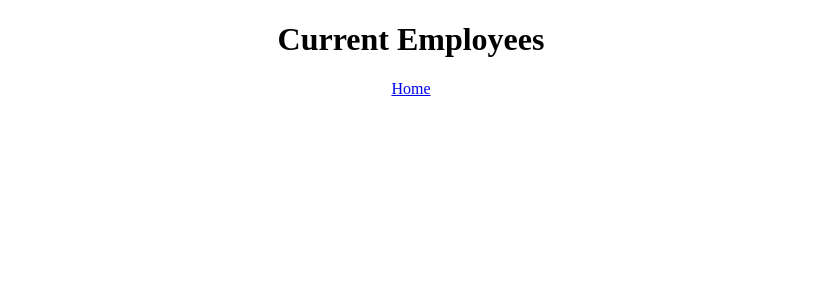
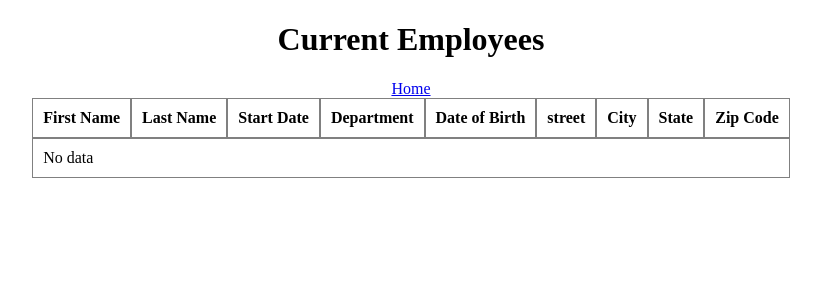
Before and after one commit to Mikgamer/michaelperard_14_14042022, a React (Create React App) app: page /employees in a window 1280 px wide. Shown: the top 300 px of the page, without its empty margins (229-1050 px from the left). Built offline with nearby package versions, Linux system fonts and the light colour scheme.

Commit message:
feat : added tables

```diff
--- a/package.json
+++ b/package.json
@@ -8,6 +8,7 @@
     "@testing-library/jest-dom": "^5.16.4",
     "@testing-library/react": "^13.0.1",
     "@testing-library/user-event": "^13.5.0",
+    "rc-table": "^7.24.1",
     "react": "^18.0.0",
     "react-date-picker": "^8.4.0",
     "react-dom": "^18.0.0",
--- a/src/EmployeeList.js
+++ b/src/EmployeeList.js
@@ -1,12 +1,55 @@
+import React from "react"
+import "./EmployeeList.scss"
+
 import { Link } from "react-router-dom"
+import Table from 'rc-table'
+import { useSelector } from "react-redux"
+
+
+// const Table = (props) => {
+
+//   return (
+//     <table>
+//       <thead>
+//         <tr>
+//           { props.columns.map(columnItem => <th>{columnItem.Header}</th>) }
+//         </tr>
+//       </thead>
+//       <tbody>
+//         { props.data.map( dataItem =>
+//           <tr>
+//             { props.columns.map(columnItem => <td>{dataItem[columnItem.accessor]}</td>) }
+//           </tr>
+//         ) }
+//       </tbody>
+//     </table>
+//   )
+// }
 
 const EmployeeList = () => {
+  const employees = useSelector(state => state.employees)
+
+  const columns = [
+    { title: "First Name",    dataIndex: "firstName",   key: "firstName" },
+    { title: "Last Name",     dataIndex: "lastName",    key: "lastName" },
+    { title: "Start Date",    dataIndex: "startDate",   key: "startDate" },
+    { title: "Department",    dataIndex: "department",  key: "department" },
+    { title: "Date of Birth", dataIndex: "dateOfBirth", key: "dateOfBirth" },
+    { title: "street",        dataIndex: "street",      key: "street" },
+    { title: "City",          dataIndex: "city",        key: "city" },
+    { title: "State",         dataIndex: "state",       key: "state" },
+    { title: "Zip Code",      dataIndex: "zipCode",     key: "zipCode" }
+  ]
+
+  const data = employees
+  console.log(data)
 
   return (
     <div id="employee-div" className="container">
         <h1>Current Employees</h1>
         <table id="employee-table" className="display"></table>
         <Link to="/">Home</Link>
+        <Table columns={columns} data={data} emptyText="No data" />
     </div>
   )
 }
--- /dev/null
+++ b/src/EmployeeList.scss
@@ -0,0 +1,8 @@
+table{
+  border-spacing: 0px;
+}
+
+.rc-table-cell {
+  padding: 10px;
+  border: 1px solid grey;
+}
--- a/src/components/FormEmployee.js
+++ b/src/components/FormEmployee.js
@@ -9,7 +9,13 @@ const FormEmployee = () => {
   const { register, handleSubmit, control } = useForm()
   const dispatch = useDispatch()
 
-  const saveEmployee = data => { dispatch( add(data) ) }
+  const saveEmployee = async data => {
+    let dateOfBirthParsed, startDateParsed
+    dateOfBirthParsed = await data.dateOfBirth?.getTime()
+    startDateParsed = await data.startDate?.getTime()
+    const dataParsed = { ...data, dateOfBirth: dateOfBirthParsed , startDate: startDateParsed }
+    dispatch( add( dataParsed ) )
+  }
 
   const dateOfBirth = useRef(null),
         startDate = useRef(null)
@@ -59,16 +65,16 @@ const FormEmployee = () => {
             <legend>Address</legend>
 
             <label htmlFor="street">Street</label>
-            <input id="street" type="text" {...register("address.street")} />
+            <input id="street" type="text" {...register("street")} />
 
             <label htmlFor="city">City</label>
-            <input id="city" type="text" {...register("address.city")} />
+            <input id="city" type="text" {...register("city")} />
 
             <label htmlFor="state">State</label>
             <ControllerSelect name="state" control={control} options={optionsStates} inputId="state" />
 
             <label htmlFor="zip-code">Zip Code</label>
-            <input id="zip-code" type="number" {...register("address.zipCode")} />
+            <input id="zip-code" type="number" {...register("zipCode")} />
         </fieldset>
 
         <label htmlFor="department">Department</label>
--- a/src/store.js
+++ b/src/store.js
@@ -12,7 +12,12 @@ const employeeSlice = createSlice({
   name : "employee",
   initialState : { employees: [] },
   reducers: {
-    add(state, action) { state.employees = [ ...state.employees, action.payload ] }
+    add(state, action) {
+      state.employees = [
+        ...state.employees,
+        { ...action.payload }
+      ]
+    }
   }
 })
 
```
Also changed, not shown: 2 other files (tests, documents, lock files or other folders).
